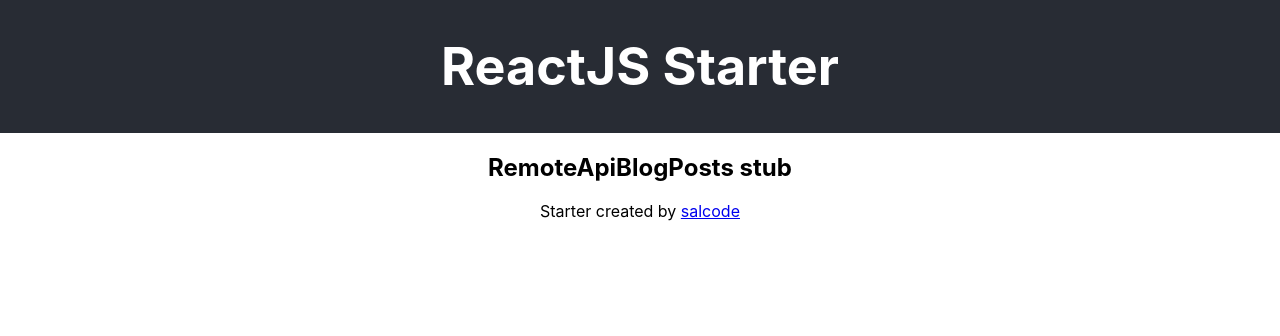
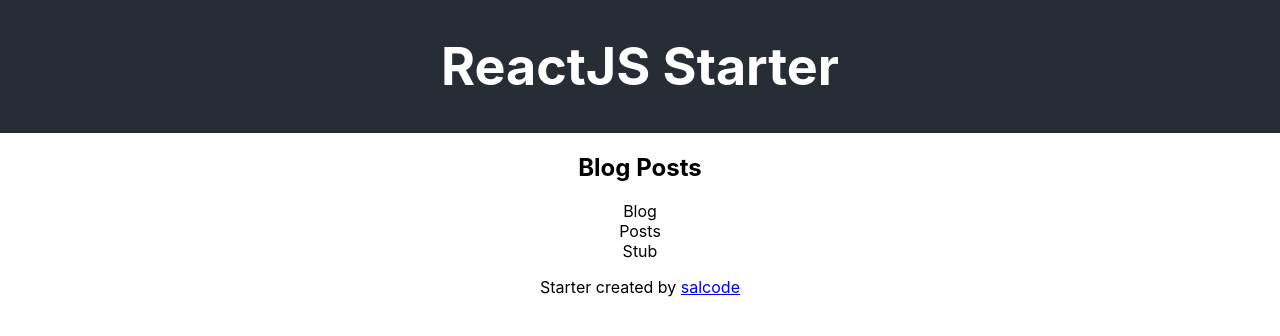
Before and after one commit to salcode/reactjs-starters, a React (Create React App) app: page / in a window 1280 px wide. Shown: the top 336 px of the page. Built offline with nearby package versions, Linux system fonts and the light colour scheme; no server answers.

Commit message:
Add BlogPosts stub component

```diff
--- a/src/App.css
+++ b/src/App.css
@@ -11,3 +11,8 @@
   font-size: calc(10px + 2vmin);
   color: white;
 }
+
+.blog-posts {
+  list-style: none;
+  padding: 0;
+}
--- /dev/null
+++ b/src/components/BlogPosts/index.js
@@ -0,0 +1,9 @@
+export default function BlogPosts() {
+  return (
+    <ul className="blog-posts">
+      <li>Blog</li>
+      <li>Posts</li>
+      <li>Stub</li>
+    </ul>
+  );
+}
--- a/src/components/RemoteApiBlogPosts/index.js
+++ b/src/components/RemoteApiBlogPosts/index.js
@@ -2,6 +2,8 @@ import {
   useEffect,
   useState,
 } from 'react';
+
+import BlogPosts from '../BlogPosts';
 
 export default function RemoteApiBlogPosts() {
   const [blogPosts, setBlogPosts] = useState([]);
@@ -18,6 +20,9 @@ export default function RemoteApiBlogPosts() {
   }, []);
 
   return (
-    <h2>RemoteApiBlogPosts stub</h2>
+    <>
+      <h2>Blog Posts</h2>
+      <BlogPosts />
+    </>
   );
 }
```
